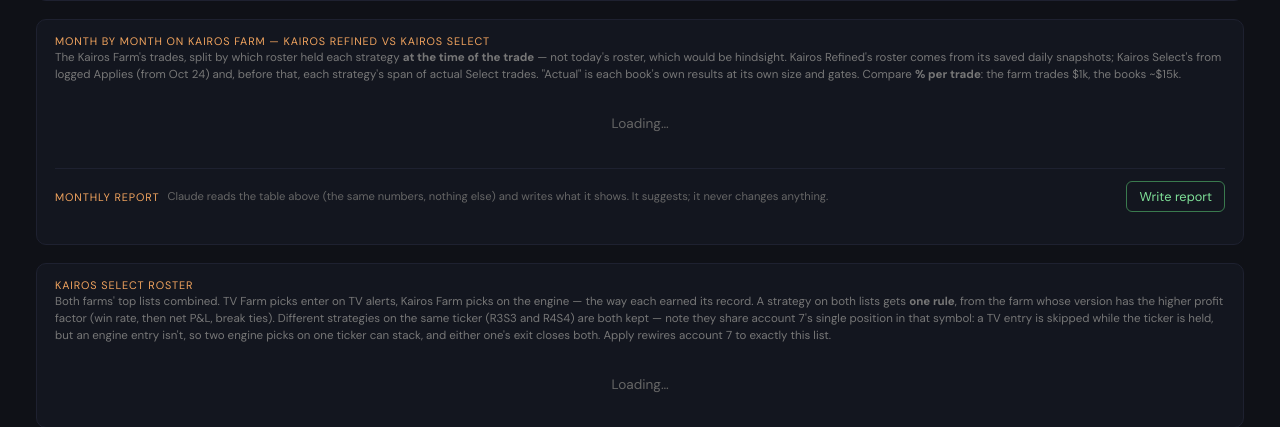
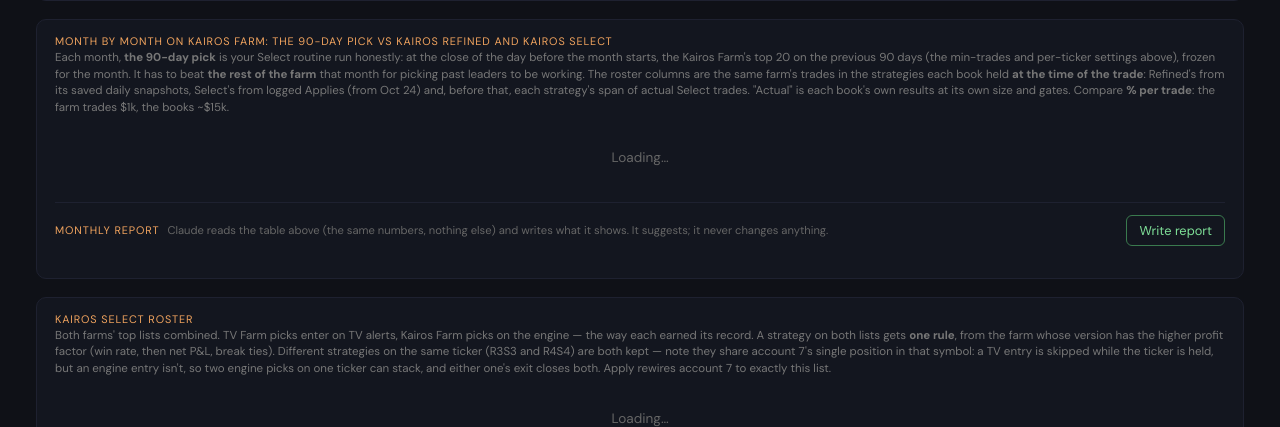
Before and after one commit to billdorais/tradelog, a Python web app: template templates/farms.html in a window 1280 px wide. Shown: the part 2239-2666 px from the top of the page. Run offline with Jinja, Linux system fonts and the light colour scheme; the template is opened without the code that fills it, so the values that code supplies are empty.

Commit message:
Farm Leaders: month by month leads with a frozen 90-day pick
Each month, the Kairos Farm's top N on the 90 days before it starts is frozen
and scored that month against the rest of the farm, next to the Refined and
Select rosters and both books' actuals. The monthly report gets the same pick
in its pack and judges both books against it.

Co-Authored-By: Claude Opus 5.5 <noreply@anthropic.com>

```diff
--- a/templates/farms.html
+++ b/templates/farms.html
@@ -222,12 +222,14 @@
     </div>
 
     <div class="panel" id="bmPanel">
-      <div class="band-q">Month by month on Kairos Farm — Kairos Refined vs Kairos Select</div>
-      <div class="band-sub">The Kairos Farm's trades, split by which roster held each strategy <strong>at the time of the
-        trade</strong> — not today's roster, which would be hindsight. Kairos Refined's roster comes from its saved daily
-        snapshots; Kairos Select's from logged Applies (from Oct 24) and, before that, each strategy's span of actual Select
-        trades. "Actual" is each book's own results at its own size and gates. Compare <strong>% per trade</strong>: the farm
-        trades $1k, the books ~$15k.</div>
+      <div class="band-q">Month by month on Kairos Farm: the 90-day pick vs Kairos Refined and Kairos Select</div>
+      <div class="band-sub">Each month, <strong>the 90-day pick</strong> is your Select routine run honestly: at the close of the
+        day before the month starts, the Kairos Farm's top <span id="bmN">20</span> on the previous 90 days (the min-trades and
+        per-ticker settings above), frozen for the month. It has to beat <strong>the rest of the farm</strong> that month for
+        picking past leaders to be working. The roster columns are the same farm's trades in the strategies each book held
+        <strong>at the time of the trade</strong>: Refined's from its saved daily snapshots, Select's from logged Applies
+        (from Oct 24) and, before that, each strategy's span of actual Select trades. "Actual" is each book's own results at
+        its own size and gates. Compare <strong>% per trade</strong>: the farm trades $1k, the books ~$15k.</div>
       <div id="bmTable"><div class="empty">Loading…</div></div>
       <div style="margin-top:16px;padding-top:12px;border-top:1px solid #1e2130">
         <div style="display:flex;gap:8px;align-items:center;flex-wrap:wrap">
@@ -915,7 +917,7 @@
     let res, d;
     try {
       res = await fetch('/api/farms/book_report/run', { method: 'POST', headers: { 'Content-Type': 'application/json' },
-                                                        body: JSON.stringify({ months: 4 }) });
+                                                        body: JSON.stringify(_bmArgs()) });
       d = await res.json();
     } catch (e) { d = { error: String(e) }; res = { ok: false }; }
     if (!res.ok && !d.id) { document.getElementById('brStatus').innerHTML = `<span style="color:#e08a8a">${_esc(d.error || 'failed')}</span>`; btn.disabled = false; return; }
@@ -923,38 +925,61 @@
     _loadBookReports();
   }
 
-  let _bmLoaded = false;
+  let _bmKey = null;
+  function _bmArgs() { return { months: 4, n: _opt.n, min_trades: _opt.min_trades, cap: _opt.cap }; }
   async function _loadBookMonths() {
-    if (_bmLoaded) return;            // independent of the page's window; load once
-    _bmLoaded = true;
+    const key = JSON.stringify(_bmArgs());
+    if (_bmKey === key) return;       // only the pick settings change it, not the window
+    _bmKey = key;
+    document.getElementById('bmN').textContent = _opt.n;
     const el = document.getElementById('bmTable');
+    el.innerHTML = '<div class="empty">Loading…</div>';
     let res, d;
     try {
-      res = await fetch('/api/farms/book_months?months=4');
+      res = await fetch('/api/farms/book_months?' + new URLSearchParams(_bmArgs()).toString());
       d = await res.json();
     } catch (e) { d = { error: String(e) }; res = { ok: false }; }
-    if (!res.ok || d.error) { el.innerHTML = `<div class="empty">${_esc(d.error || 'Could not load.')}</div>`; _bmLoaded = false; return; }
-    const cell = m => {
-      if (!m || !m.trades) return '<td class="dim">—</td>';
+    if (_bmKey !== key) return;
+    if (!res.ok || d.error) { el.innerHTML = `<div class="empty">${_esc(d.error || 'Could not load.')}</div>`; _bmKey = null; return; }
+    const pct = p => (p >= 0 ? '+' : '−') + Math.abs(p).toFixed(3) + '%';
+    const cell = (m, extra) => {
+      if (!m || !m.trades) return `<td class="dim">—${extra ? `<div class="note" style="margin:0">${extra}</div>` : ''}</td>`;
       const p = m.avg_pct;
-      return `<td><span class="${_cls(p || 0)}">${p == null ? '—' : (p >= 0 ? '+' : '−') + Math.abs(p).toFixed(3) + '%'}</span>`
-        + `<div class="note" style="margin:0">${m.trades}t · ${m.win_rate}%${m.profit_factor != null ? ' · PF ' + m.profit_factor : ''}</div></td>`;
+      return `<td><span class="${_cls(p || 0)}">${p == null ? '—' : pct(p)}</span>`
+        + `<div class="note" style="margin:0">${m.trades}t · ${m.win_rate}%${m.profit_factor != null ? ' · PF ' + m.profit_factor : ''}</div>`
+        + (extra ? `<div class="note" style="margin:0">${extra}</div>` : '') + '</td>';
     };
     const mon = k => { const [y, m] = k.split('-').map(Number);
       return new Date(y, m - 1, 1).toLocaleString('en-US', { month: 'short', year: 'numeric' }); };
+    let beat = 0, judged = 0;
+    const pickCell = r => {
+      const f = r.farm, info = r.pick90_info, p = f.pick90, rest = f.pick90_rest;
+      if (!info || !info.picks) return cell(null, 'no history to pick from');
+      let extra = `${info.picks} picks`;
+      if (info.first_audition_trade && info.first_audition_trade > info.audition_start)
+        extra += ` · only from ${_esc(_fmtDay(info.first_audition_trade))}`;
+      if (p && p.trades && rest && rest.trades && p.avg_pct != null && rest.avg_pct != null) {
+        const diff = p.avg_pct - rest.avg_pct;
+        judged++; if (diff > 0) beat++;
+        extra += ` · <span class="${_cls(diff)}">${diff > 0 ? 'beat' : 'trailed'} rest by ${Math.abs(diff).toFixed(3)}%</span>`;
+      }
+      return cell(p, extra);
+    };
+    const rows = d.months.map(r => `<tr><td class="l">${_esc(mon(r.month))}</td>${pickCell(r)}${cell(r.farm.pick90_rest)}`
+          + `${cell(r.farm.refined_roster)}${cell(r.farm.select_roster)}`
+          + `${cell(r.actual.refined)}${cell(r.actual.select)}</tr>`).join('');
     el.innerHTML = `<div class="tbl"><table><thead><tr><th class="l">Month</th>
+        <th>90-day pick<div class="note" style="margin:0">top ${_opt.n}, frozen for the month</div></th>
+        <th>Rest of farm<div class="note" style="margin:0">not picked</div></th>
         <th>Refined roster<div class="note" style="margin:0">on the farm</div></th>
         <th>Select roster<div class="note" style="margin:0">on the farm</div></th>
-        <th>In both</th><th>Refined only</th><th>Select only</th><th>Rest of farm</th>
         <th>Kairos Refined<div class="note" style="margin:0">actual</div></th>
-        <th>Kairos Select<div class="note" style="margin:0">actual</div></th></tr></thead><tbody>`
-      + d.months.map(r => `<tr><td class="l">${_esc(mon(r.month))}</td>${cell(r.farm.refined_roster)}${cell(r.farm.select_roster)}`
-          + `${cell(r.farm.both)}${cell(r.farm.refined_only)}${cell(r.farm.select_only)}${cell(r.farm.neither)}`
-          + `${cell(r.actual.refined)}${cell(r.actual.select)}</tr>`).join('')
-      + '</tbody></table></div>'
+        <th>Kairos Select<div class="note" style="margin:0">actual</div></th></tr></thead><tbody>${rows}</tbody></table></div>`
       + (Object.keys(d.errors || {}).length ? `<div class="warn" style="margin-top:8px">${Object.entries(d.errors).map(([k, v]) => _esc(k + ': ' + v)).join('<br>')}</div>` : '')
-      + `<div class="note" style="margin-top:8px">Each cell: average % per trade, then trades · win rate · profit factor. `
-      + `"Rest of farm" is every Kairos Farm trade neither roster held — the baseline both rosters should beat.</div>`;
+      + `<div class="note" style="margin-top:8px">Each cell: average % per trade, then trades · win rate · profit factor.
+          ${judged ? `The 90-day pick beat the rest of the farm in <strong style="color:#cfd3e0">${beat} of ${judged}</strong> months shown.` : ''}
+          "Only from" means the farm hadn't traded for the full 90 days yet, so that month's pick had a shorter audition.
+          The monthly report below also gets the split of which strategies each roster shared.</div>`;
   }
 
   // ── A book vs its farms: Kairos Select (TV + engine) or Kairos Refined (engine) ──
```
Also changed, not shown: routes/book_report.py (+12 -9 lines), routes/farms.py (+66 -15 lines), tests/test_book_months.py (+37 -0 lines), tests/test_book_report.py (+1 -1 lines).
